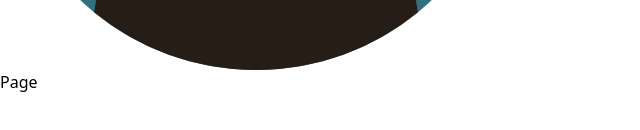
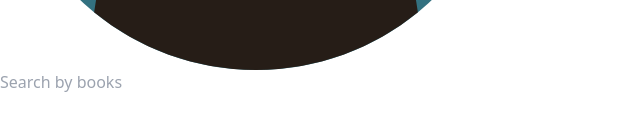
Before and after one commit to Das-Dipto/Litfind, a React (Vite) app: page /litfind-booklist in a window 1280 px wide. Shown: the part 514-644 px from the top of the page, without its empty margins (0-640 px from the left). Built offline with nearby package versions, Linux system fonts and the light colour scheme.

Commit message:
searchbar added

```diff
--- a/src/Pages/Private/Booklist/Page.jsx
+++ b/src/Pages/Private/Booklist/Page.jsx
@@ -2,7 +2,9 @@
 
 const Page = () => {
   return (
-    <div>Page</div>
+    <div>
+      <input type="text" placeholder='Search by books' />
+    </div>
   )
 }
 
```
